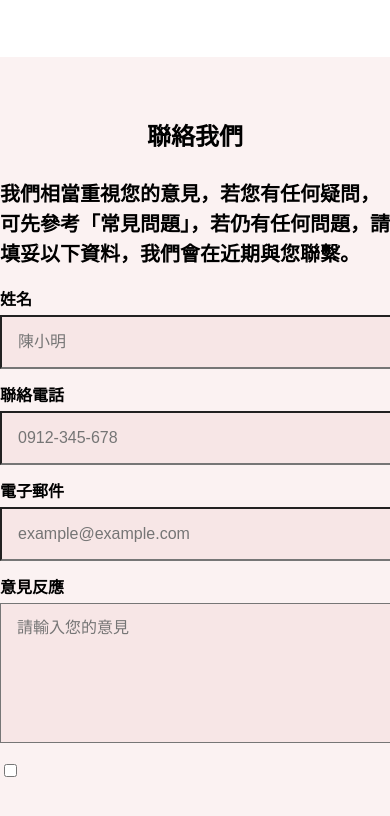
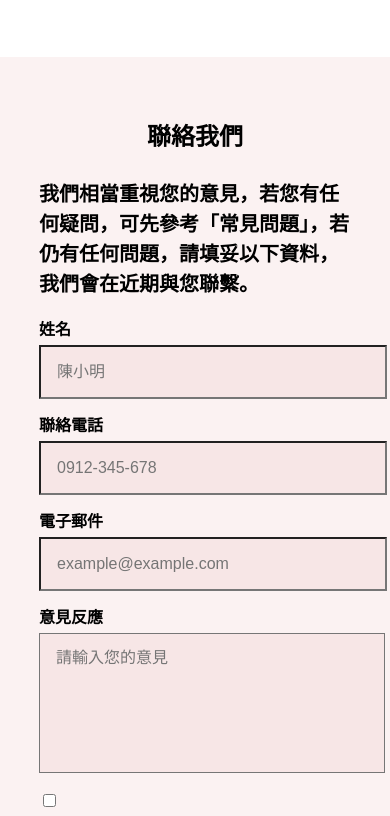
Before and after one commit to MingJingShu/HexSchoolLive, a plain HTML site: page week3/index.html in a window 390 px wide. Shown: the part 4520-5336 px from the top of the page. Drawn offline with Linux system fonts and the light colour scheme.

Commit message:
update RWD2

```diff
--- a/week3/scss/main.scss
+++ b/week3/scss/main.scss
@@ -88,6 +88,11 @@ h1 {
     }
   }
 }
+@media (max-width:819px){
+    .index-contactUs .container{
+        width: 80%;
+    }
+}
 @media (max-width: 768px) {
 
   h1 {
```
Also changed, not shown: week3/css/main.css.
